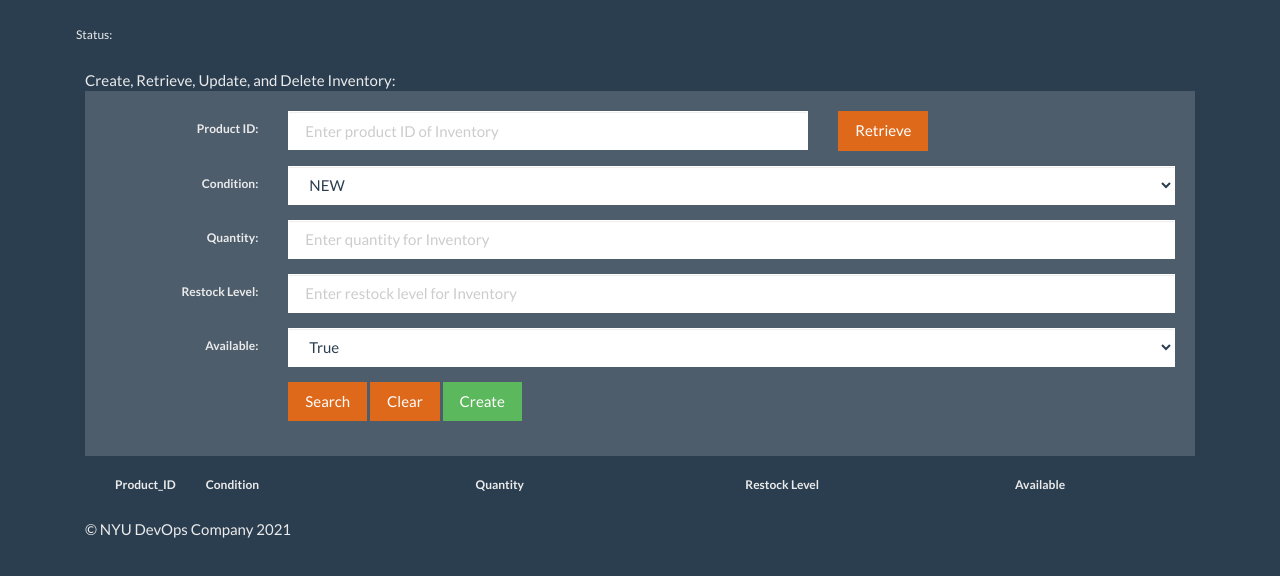
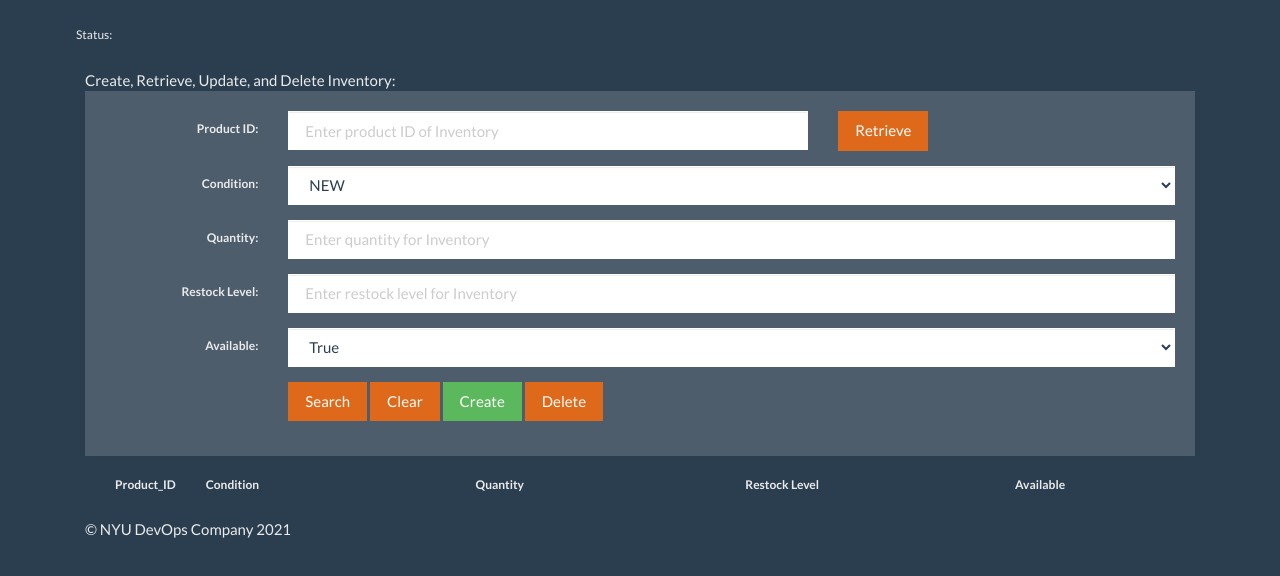
Before and after one commit to NYU-DevOps-Inventory/inventory, a plain HTML site: page service/static/index.html in a window 1280 px wide. Shown: the part 108-684 px from the top of the page. Drawn offline with Linux system fonts and the light colour scheme; files that its build step writes are made by us from their sources; files whose address does not match are found by name.

Commit message:
Enhance ui to delete an inventory

```diff
--- a/service/static/index.html
+++ b/service/static/index.html
@@ -115,6 +115,9 @@
                 <button type="submit" class="btn btn-success" id="create-btn">
                   Create
                 </button>
+                <button type="submit" class="btn btn-primary" id="delete-btn">
+                  Delete
+                </button>
               </div>
             </div>
           </div>
```
Also changed, not shown: 1 other file.
